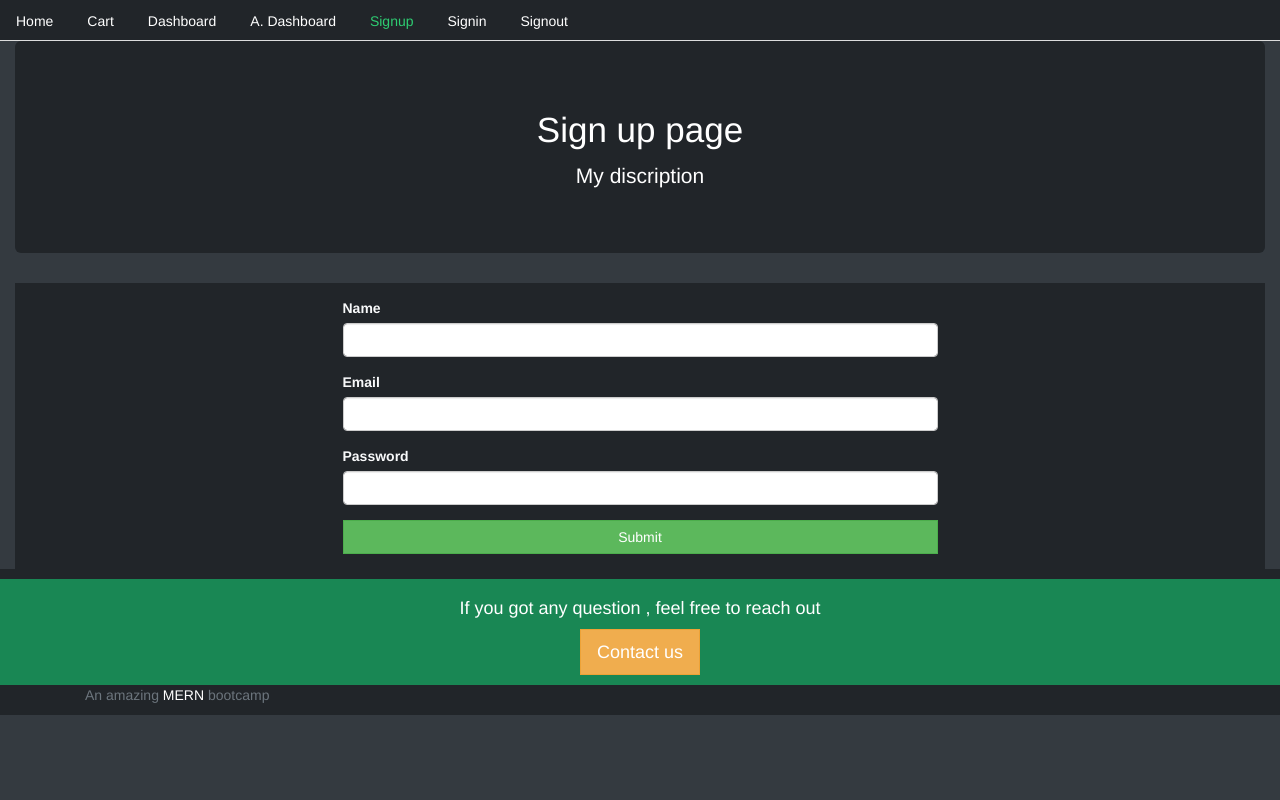
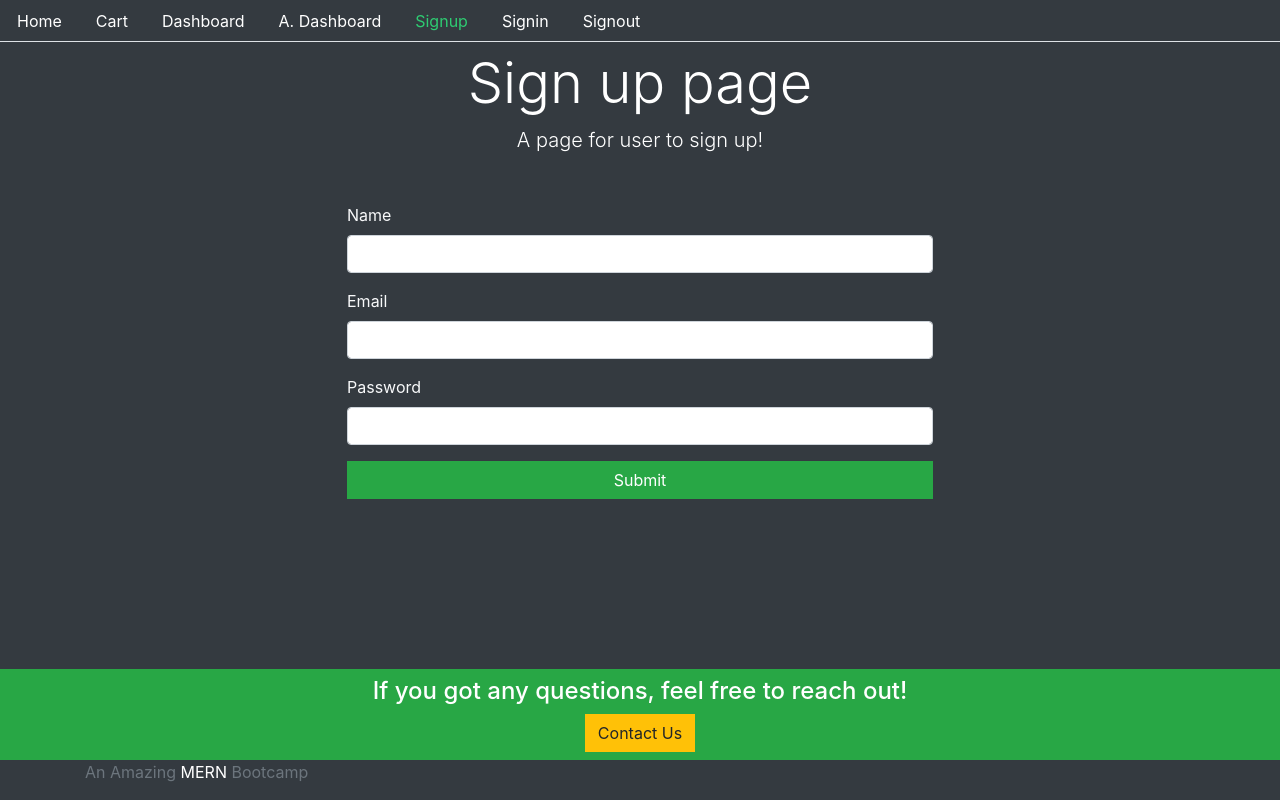
Before and after one commit to rohanmittal1366/ecommerce-site-mern, a React (Create React App) app in the folder projfrontend/: page /signup in a window 1280 px wide. Built offline with nearby package versions, Linux system fonts and the light colour scheme.

Commit message:
added authentication in frontend

```diff
--- a/projfrontend/public/index.html
+++ b/projfrontend/public/index.html
@@ -15,23 +15,19 @@
 
     <!-- CSS only -->
     <link
-      href="https://cdn.jsdelivr.net/npm/bootstrap@5.0.1/dist/css/bootstrap.min.css"
       rel="stylesheet"
-      integrity="sha384-+0n0xVW2eSR5OomGNYDnhzAbDsOXxcvSN1TPprVMTNDbiYZCxYbOOl7+AMvyTG2x"
+      href="https://stackpath.bootstrapcdn.com/bootstrap/4.4.1/css/bootstrap.min.css"
+      integrity="sha384-Vkoo8x4CGsO3+Hhxv8T/Q5PaXtkKtu6ug5TOeNV6gBiFeWPGFN9MuhOf23Q9Ifjh"
       crossorigin="anonymous"
     />
 
     <link
+      href="https://stackpath.bootstrapcdn.com/font-awesome/4.7.0/css/font-awesome.min.css"
       rel="stylesheet"
-      href="https://maxcdn.bootstrapcdn.com/bootstrap/3.4.1/css/bootstrap.min.css"
+      integrity="sha384-wvfXpqpZZVQGK6TAh5PVlGOfQNHSoD2xbE+QkPxCAFlNEevoEH3Sl0sibVcOQVnN"
+      crossorigin="anonymous"
     />
 
-    <link
-      rel="stylesheet"
-      href="https://cdn.jsdelivr.net/npm/@fortawesome/fontawesome-free@5.15.3/css/fontawesome.min.css"
-      integrity="sha384-wESLQ85D6gbsF459vf1CiZ2+rr+CsxRY0RpiF1tLlQpDnAgg6rwdsUF1+Ics2bni"
-      crossorigin="anonymous"
-    />
     <title>My Ecommerce Site</title>
   </head>
   <body>
--- a/projfrontend/src/core/Base.js
+++ b/projfrontend/src/core/Base.js
@@ -3,33 +3,31 @@ import NavigationBar from "./NavigationBar";
 
 const Base = ({
   title = "My Title",
-  discription = "My discription",
+  description = "My desrciption",
   className = "bg-dark text-white p-4",
   children,
-}) => {
-  return (
+}) => (
   <div>
     <NavigationBar />
     <div className="container-fluid">
-        <div className="jumbotron bg-dark text-white text-center">
-          <h2 className="display-4">{title}</h2>
-          <p className="lead">{discription}</p>
+      <div className=" py-2 bg-dark text-white text-center">
+        <h2 className=" display-4">{title}</h2>
+        <p className="lead">{description}</p>
       </div>
       <div className={className}>{children}</div>
     </div>
     <footer className="footer bg-dark mt-auto py-3">
-        <div className="container-fluid bg-success text-white text-center py-3 ">
-          <h4>If you got any question , feel free to reach out</h4>
-          <button className="btn btn-warning btn-lg">Contact us</button>
+      <div className="container-fluid bg-success text-white text-center py-2">
+        <h4>If you got any questions, feel free to reach out!</h4>
+        <button className="btn btn-warning ">Contact Us</button>
       </div>
       <div className="container">
         <span className="text-muted">
-            An amazing <span className="text-white">MERN</span> bootcamp
+          An Amazing <span className="text-white">MERN</span> Bootcamp
         </span>
       </div>
     </footer>
   </div>
 );
-};
 
 export default Base;
--- a/projfrontend/src/styles.css
+++ b/projfrontend/src/styles.css
@@ -7,3 +7,10 @@
 body {
   background: #343a40;
 }
+
+footer {
+  position: absolute;
+  bottom: 0px;
+  right: 0px;
+  left: 0px;
+}
--- a/projfrontend/src/user/Signin.js
+++ b/projfrontend/src/user/Signin.js
@@ -5,7 +5,7 @@ const Signin = () => {
   const signInForm = () => {
     return (
       <div className="row">
-        <div className="col-md-4 offset-sm-4 text-left">
+        <div className="col-md-6 offset-sm-3 text-left">
           <form>
             <div className="form-group">
               <label className="text-light">Email</label>
```
Also changed, not shown: projfrontend/src/auth/helper/index.js (+60 -0 lines). Lines whose indentation alone changed are shown as unchanged.
